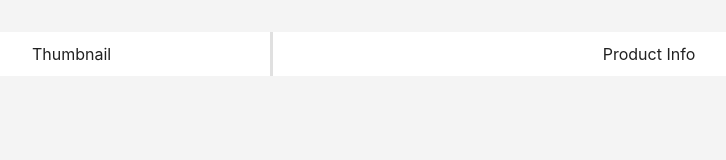
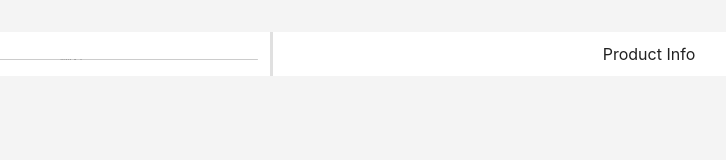
Before and after one commit to BroCodew/HauNguyen, a React (Create React App) app: page /products/1 in a window 1280 px wide. Shown: the top 160 px of the page, without its empty margins (191-917 px from the left). Built offline with nearby package versions, Linux system fonts and the light colour scheme.

Commit message:
'textfirld'

```diff
--- a/package.json
+++ b/package.json
@@ -6,6 +6,7 @@
     "@emotion/react": "^11.10.6",
     "@emotion/styled": "^11.10.6",
     "@fontsource/roboto": "^4.5.8",
+    "@hookform/resolvers": "^1.3.8",
     "@mui/icons-material": "^5.11.9",
     "@mui/material": "^5.11.9",
     "@testing-library/jest-dom": "^5.16.5",
@@ -20,12 +21,14 @@
     "query-string": "^8.1.0",
     "react": "^18.2.0",
     "react-dom": "^18.2.0",
+    "react-hook-form": "^7.45.1",
     "react-router-dom": "5.2.0",
     "react-scripts": "5.0.1",
     "sass": "^1.58.0",
     "tss-react": "^4.6.1",
     "typescript": "^4.9.5",
-    "web-vitals": "^2.1.4"
+    "web-vitals": "^2.1.4",
+    "yup": "^1.2.0"
   },
   "scripts": {
     "start": "react-scripts start",
--- /dev/null
+++ b/src/Todo/components/TodoForm/index.tsx
@@ -0,0 +1,25 @@
+import React from "react";
+import InputField from "../../../components/formControl/inputField/inputField";
+import { useForm } from "react-hook-form";
+
+const TodoForm = (props: any) => {
+  const { onSubmit } = props;
+
+  const form = useForm({
+    defaultValues: {
+      title: "",
+    },
+  });
+
+  const handleSubmit = (values: any) => {
+    console.log("todoForm", values);
+  };
+
+  return (
+    <form onSubmit={form.handleSubmit(handleSubmit)}>
+      <InputField name="title" label="todo" form={form} />
+    </form>
+  );
+};
+
+export default TodoForm;
--- a/src/Todo/pages/index.tsx
+++ b/src/Todo/pages/index.tsx
@@ -1,6 +1,6 @@
-import React, { useState } from "react";
-import { useParams } from "react-router-dom";
+import { useState } from "react";
 import TodoList from "../components/Todolist/todoList";
+import TodoForm from "../components/TodoForm";
 
 const Todo = () => {
   // const [searchParams, setSearchParams] = useSearchParams();
@@ -48,9 +48,14 @@ const Todo = () => {
   const renderTodoList = todoList.filter(
     (todo) => filterStatus === "all" || filterStatus === todo.status
   );
+  const handleTodoFromSubmit = (values: any) => {
+    console.log("form submission", values);
+  };
 
   return (
     <div>
+      <h3>TodoForm</h3>
+      <TodoForm onSubmit={handleTodoFromSubmit} />
       <TodoList todoList={renderTodoList} onClickTodo={handleClickTodo} />
       <button onClick={handleShowAll}>Show ALl</button>
       <button onClick={handleShowNew}>Show New</button>
--- /dev/null
+++ b/src/components/formControl/inputField/inputField.tsx
@@ -0,0 +1,28 @@
+import { TextField } from "@mui/material";
+import React from "react";
+import { Controller } from "react-hook-form";
+
+const InputField = (props: any) => {
+  const { form, name, label, disabled, control } = props;
+  return (
+    <Controller
+      rules={{
+        required: true,
+      }}
+      control={control || null}
+      render={({ field: { onChange, onBlur, value } }) => (
+        <TextField placeholder="First name" onBlur={onBlur} value={value} />
+      )}
+      name="firstName"
+    />
+    //     <Controller render={({ field: { onChange, onBlur, value } }) => (
+    //         <TextField
+    //           placeholder="First name"
+    //           onBlur={onBlur}
+    //           value={value}
+    //         />
+    //   )}))
+  );
+};
+
+export default InputField;
--- a/src/features/Products/Pages/DetailPage.tsx
+++ b/src/features/Products/Pages/DetailPage.tsx
@@ -4,6 +4,7 @@ import Container from "@mui/material/Container";
 import Paper from "@mui/material/Paper";
 import Grid from "@mui/system/Unstable_Grid";
 import { makeStyles } from "tss-react/mui";
+import ProductThumbnail from "../components/ProductThumbnail";
 
 const DetailPage = () => {
   const useStyles = makeStyles<{ color: "red" | "blue" }>()(
@@ -34,7 +35,9 @@ const DetailPage = () => {
       <Container>
         <Paper elevation={0}>
           <Grid container>
-            <Grid className={classes.left}>Thumbnail</Grid>
+            <Grid className={classes.left}>
+              <ProductThumbnail product={{}} />
+            </Grid>
             <Grid className={classes.right}>Product Info</Grid>
           </Grid>
         </Paper>
--- a/src/features/Products/components/Product.tsx
+++ b/src/features/Products/components/Product.tsx
@@ -6,6 +6,7 @@ import {
   STATIC_HOST_URL_IMG,
   THUMBNAIL_URL_IMG_PLACEHOLDER,
 } from "../../../constant";
+import { useHistory } from "react-router-dom";
 
 interface IProductList {
   product: IProducts;
@@ -15,8 +16,14 @@ const Product = ({ product }: IProductList) => {
   const thumbnailUrl = product.thumbnail
     ? `${STATIC_HOST_URL_IMG}${product.thumbnail?.url}`
     : THUMBNAIL_URL_IMG_PLACEHOLDER;
+
+  const history = useHistory();
+
+  const handleClickProductDetail = () => {
+    history.push(`products/${product.id}`);
+  };
   return (
-    <Box padding={1}>
+    <Box padding={1} onClick={handleClickProductDetail}>
       {/* <Skeleton variant="rectangular" width="100%" height={118}></Skeleton> */}
       <Box minHeight="200px">
         <img
--- /dev/null
+++ b/src/features/Products/components/ProductThumbnail.tsx
@@ -0,0 +1,25 @@
+import React from "react";
+import {
+  STATIC_HOST_URL_IMG,
+  THUMBNAIL_URL_IMG_PLACEHOLDER,
+} from "../../../constant";
+import Box from "@mui/material/Box";
+
+const ProductThumbnail = ({ product }: any) => {
+  const thumbnailUrl = product.thumbnail
+    ? `${STATIC_HOST_URL_IMG}${product.thumbnail?.url}`
+    : THUMBNAIL_URL_IMG_PLACEHOLDER;
+  return (
+    <Box>
+      {" "}
+      <img
+        src={thumbnailUrl}
+        alt={product.name}
+        width="100%"
+        style={{ borderRadius: "2px" }}
+      />
+    </Box>
+  );
+};
+
+export default ProductThumbnail;
```
Also changed, not shown: src/Todo/components/Todolist/todoList.tsx (+0 -7 lines), 2 other files (tests, documents, lock files or other folders).
